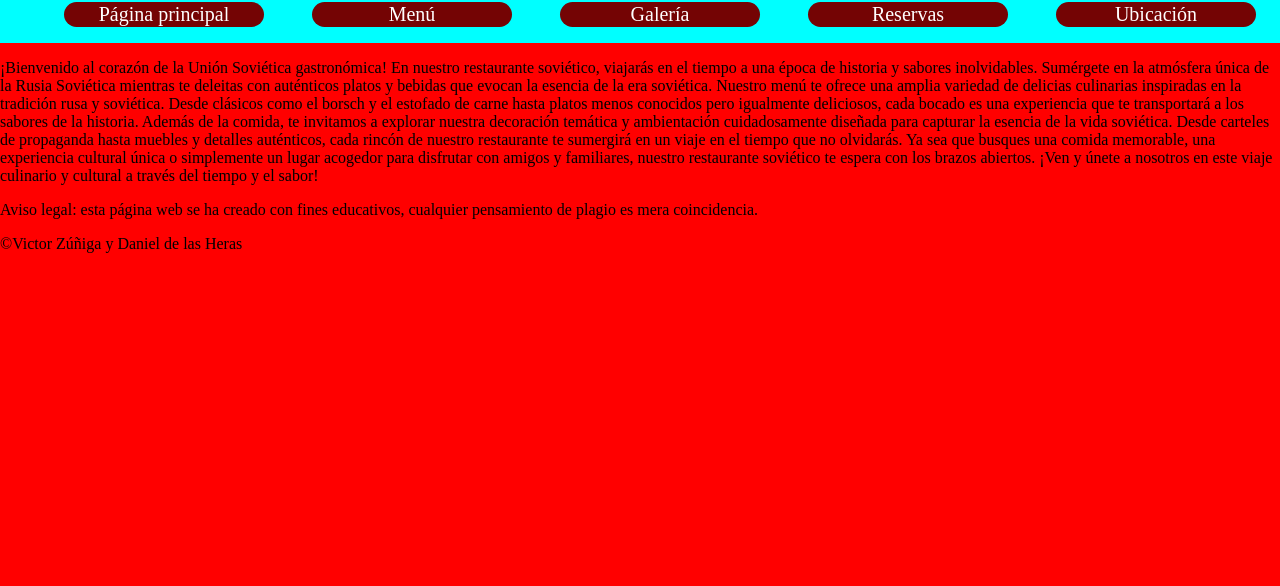
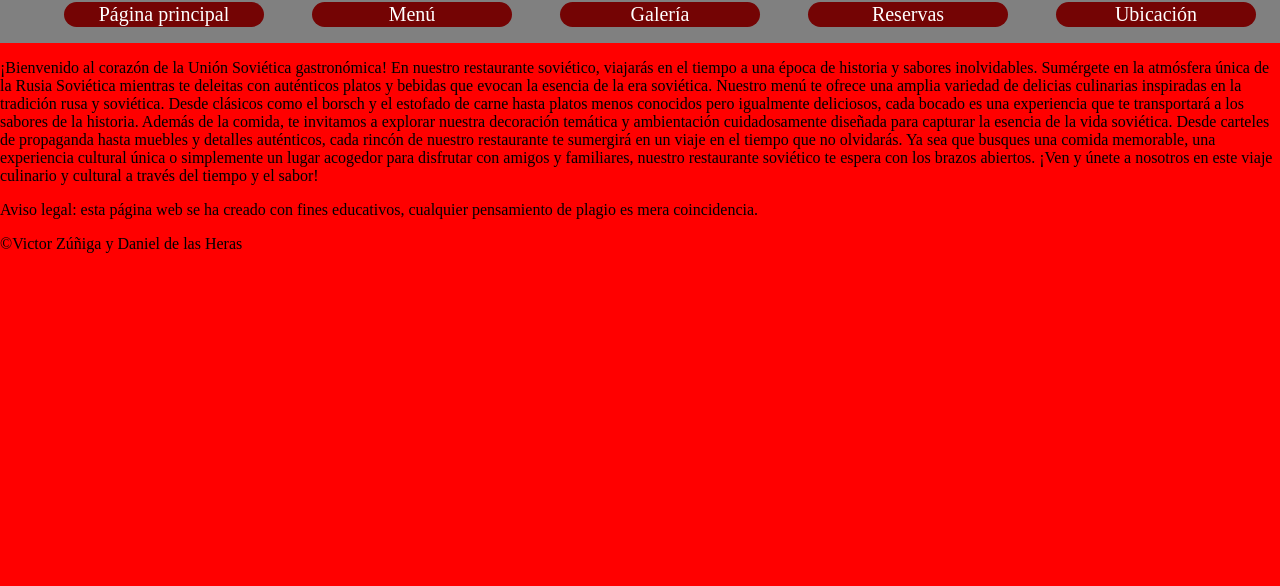
Before and after one commit to VictorZunSte/Red_Star_Restaurante_2.0, a plain HTML site: page index.html in a window 1280 px wide. Shown: the part 214-800 px from the top of the page. Drawn offline with Linux system fonts and the light colour scheme.

Commit message:
Update index.css

```diff
--- a/Resources/styles/index.css
+++ b/Resources/styles/index.css
@@ -38,7 +38,7 @@ header{
 
 .navegacion{
     margin: 0;
-    background-color: aqua;
+    background-color: grey;
 }
 
 ul{
```
